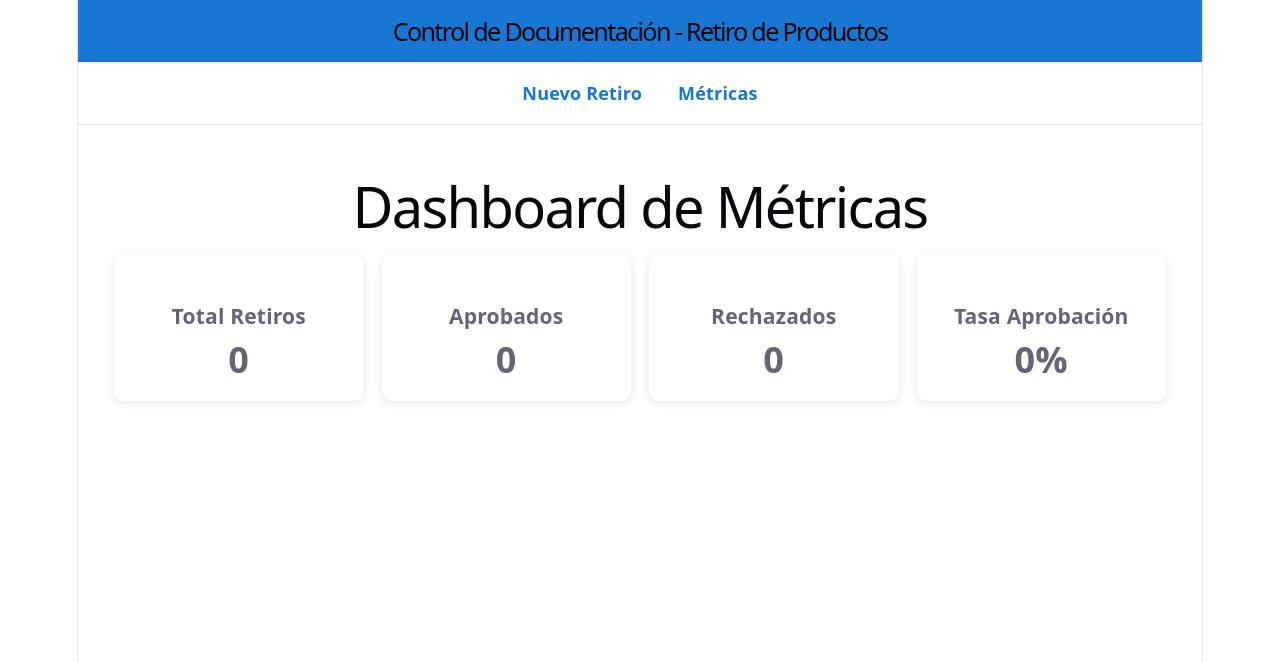
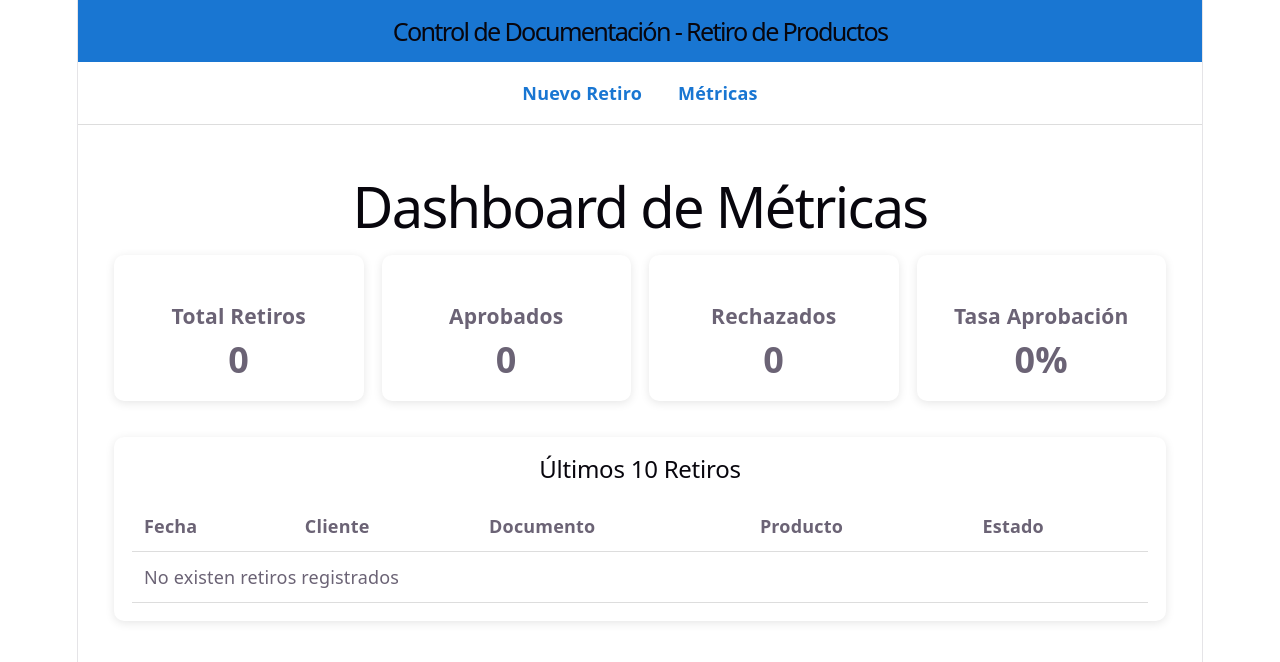
Before and after one commit to BlasterLc/checklist-retiro-frontend, a React (Vite) app: page /dashboard in a window 1280 px wide. Shown: the top 662 px of the page. Built offline with nearby package versions, Linux system fonts and the light colour scheme.

Commit message:
Tabla resumen de ultimos 10 pedidos

```diff
--- /dev/null
+++ b/src/components/Dashboard/TablaRetiros.jsx
@@ -0,0 +1,74 @@
+import { useRetiros } from "../../context/RetiroContext";
+
+function TablaRetiros() {
+
+  const { retiros } = useRetiros();
+
+  const ultimosRetiros = retiros.slice(0, 10);
+
+  return (
+
+    <div className="tabla-retiros">
+
+      <h2>Últimos 10 Retiros</h2>
+
+      <table>
+
+        <thead>
+
+          <tr>
+            <th>Fecha</th>
+            <th>Cliente</th>
+            <th>Documento</th>
+            <th>Producto</th>
+            <th>Estado</th>
+          </tr>
+
+        </thead>
+
+        <tbody>
+
+          {ultimosRetiros.length === 0 ? (
+
+            <tr>
+              <td colSpan="5">
+                No existen retiros registrados
+              </td>
+            </tr>
+
+          ) : (
+
+            ultimosRetiros.map(retiro => (
+
+              <tr key={retiro.id}>
+
+                <td>{retiro.fecha}</td>
+
+                <td>{retiro.cliente}</td>
+
+                <td>{retiro.numeroDocumento}</td>
+
+                <td>
+                  {retiro.producto?.descripcion}
+                </td>
+
+                <td>
+                  {retiro.estado}
+                </td>
+
+              </tr>
+
+            ))
+
+          )}
+
+        </tbody>
+
+      </table>
+
+    </div>
+
+  );
+}
+
+export default TablaRetiros;
--- a/src/pages/Dashboard.jsx
+++ b/src/pages/Dashboard.jsx
@@ -1,3 +1,4 @@
+import TablaRetiros from "../components/Dashboard/TablaRetiros";
 import { useRetiros } from "../context/RetiroContext";
 
 function Dashboard() {
@@ -49,6 +50,8 @@ function Dashboard() {
 
       </div>
 
+      <TablaRetiros />
+
     </div>
 
   );
--- a/src/styles/pages/_dashboard.scss
+++ b/src/styles/pages/_dashboard.scss
@@ -33,3 +33,37 @@
   font-size: 2rem;
   font-weight: bold;
 }
+
+.tabla-retiros {
+  margin-top: 2rem;
+
+  background: white;
+
+  padding: 1rem;
+
+  border-radius: 10px;
+
+  box-shadow: 0 2px 10px rgba(0,0,0,.1);
+}
+
+.tabla-retiros table {
+  width: 100%;
+
+  border-collapse: collapse;
+
+  margin-top: 1rem;
+}
+
+.tabla-retiros th,
+.tabla-retiros td {
+
+  padding: 12px;
+
+  border-bottom: 1px solid #ddd;
+
+  text-align: left;
+}
+
+.tabla-retiros th {
+  font-weight: bold;
+}
```
Also changed, not shown: src/components/Dashboard/RetiroTable.jsx (deleted).
